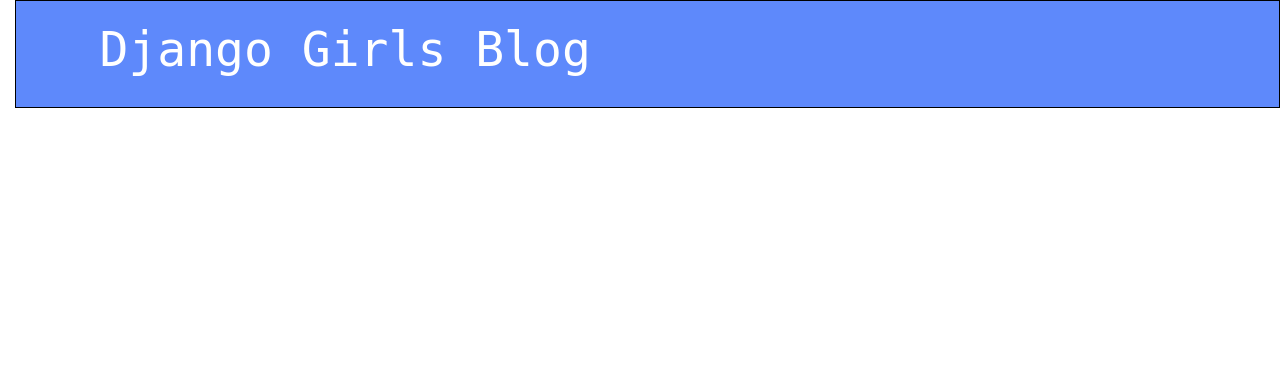
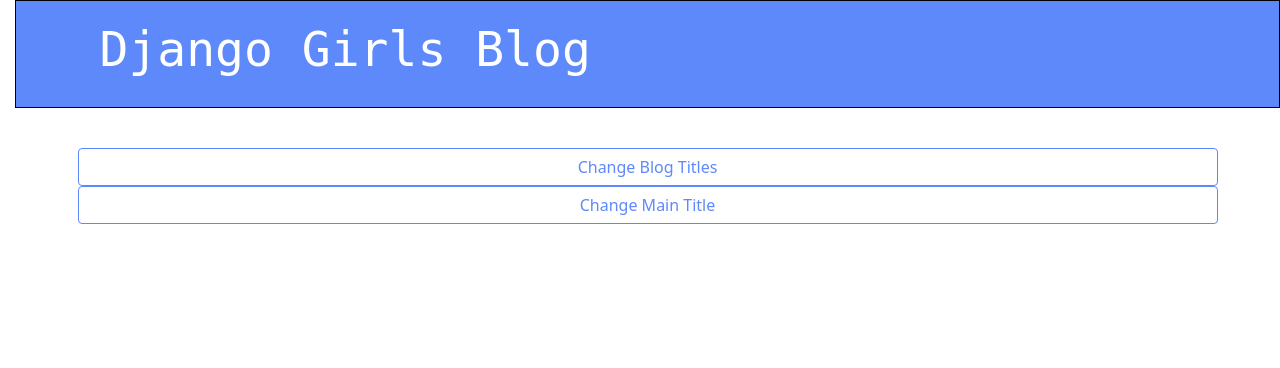
Before and after one commit to ashcas23/djangogirls1, a Django app: page / in a window 1280 px wide. Shown: the top 368 px of the page. Run offline with Django 3.2, Linux system fonts and the light colour scheme; data that the repository does not hold is empty.

Commit message:
javascript changes made in editor

```diff
--- /dev/null
+++ b/blog/static/js/main.js
@@ -0,0 +1,25 @@
+function ChangeColorofPostTitles() { //defining a (python) function
+  let elements_posttitles = document.getElementsByClassName("posttitle");
+
+  for (element of elements_posttitles){
+    let colors = ["red", "green", "purple", "yellow", "orange"]
+    let randomColor = colors[Math.floor(Math.random() * colors.length)]
+    element.style["color"] = randomColor;
+    element.style["border"] = "1px solid blue";
+
+  }
+}
+
+let ChangeColorofTitles = document.getElementById("ChangeColorofTitles");
+ChangeColorofTitles.addEventListener("click", ChangeColorofPostTitles); //if button is clicked the function gets called
+
+function changeTitleColor() {
+  let element = document.getElementById("titlelink");
+  let colors = ["red", "green", "purple", "yellow", "orange"]
+  let randomColor = colors[Math.floor(Math.random() * colors.length)]
+  element.style["color"] = randomColor;
+  element.style["border"] = "1px solid blue"
+}
+
+let ChangeColorofMainTitle = document.getElementById("ChangeColorofMainTitle");
+ChangeColorofMainTitle.addEventListener("click", changeTitleColor);
--- a/blog/templates/blog/base.html
+++ b/blog/templates/blog/base.html
@@ -15,7 +15,7 @@
                   {% include './icons/file-earmark-plus.svg' %}
                 </a>
             {% endif %}
-                <h1><a href="/">Django Girls Blog</a></h1>
+                <h1><a id="titlelink" href="/">Django Girls Blog</a></h1>
               </div>
           </header>
         <main class="container">
@@ -25,6 +25,9 @@
                 {% endblock %}
                 </div>
             </div>
+                {% block nextsection %}
+                {% endblock %}
         </main>
+        <script type="text/javascript" src="{% static 'js/main.js' %}"></script> <!--you are loading a script for main.js-->
       </body>
 </html>
--- a/blog/templates/blog/post_list.html
+++ b/blog/templates/blog/post_list.html
@@ -7,8 +7,14 @@
                   <time class="09-28-2022"
                       {{ post.published_date }}
                   </time>
-                  <h2><a href="{% url 'post_detail' pk=post.pk %}">{{ post.title }}</a></h2>
+                  <h2><a class="posttitle" href="{% url 'post_detail' pk=post.pk %}">{{ post.title }}</a></h2>
                   <p>{{ post.text|linebreaksbr }}</p>
               </article>
           {% endfor %}
 {% endblock %}
+{% block nextsection %}
+<div class= "row">
+  <button id= "ChangeColorofTitles" class = "btn btn-secondary">Change Blog Titles</button>
+  <button id= "ChangeColorofMainTitle" class = "btn btn-secondary">Change Main Title</button>
+</div>
+{% endblock %}
```
